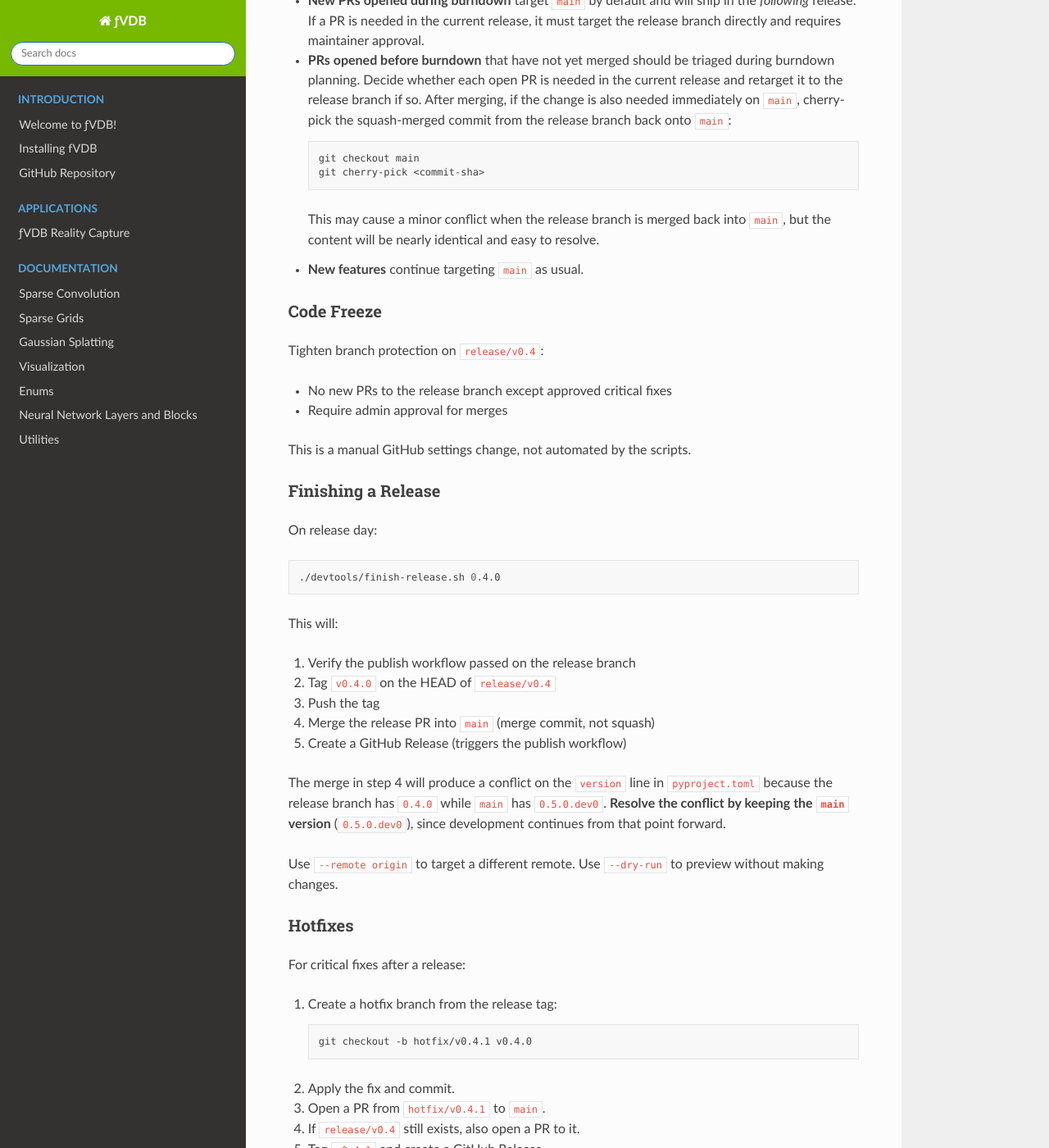
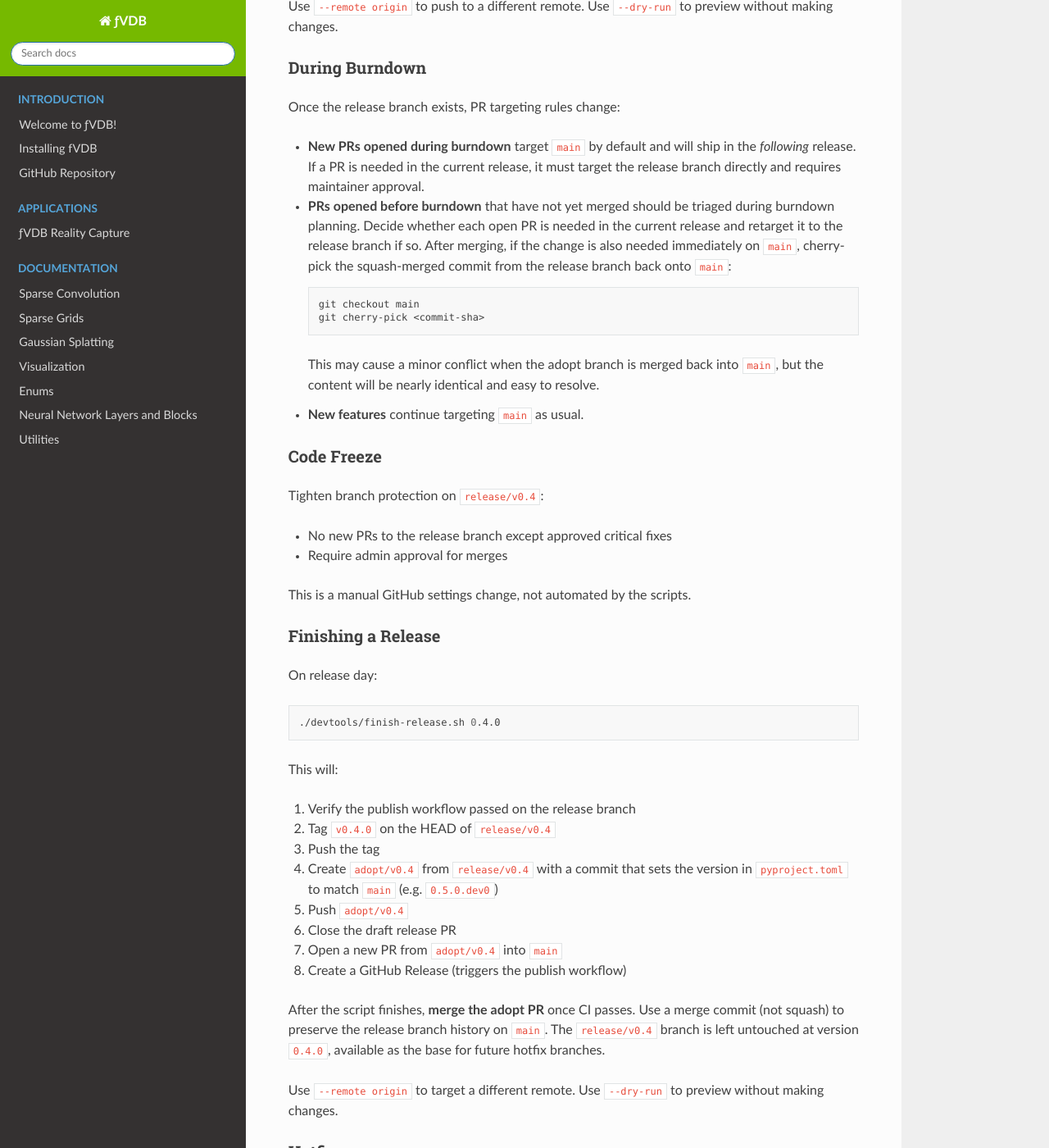
Before and after one commit to openvdb/fvdb-core, a Sphinx documentation site: the page built from docs/release-process.md, in a window 1280 px wide and 1400 px high, scrolled down 2066 px. Shown: the whole window at 82% size. Built offline with Sphinx 7.4.7 and the Read the Docs theme 3.1.0, drawn with Linux system fonts in a browser that asks for light colours; pages that are not in the unit, such as notebooks, are missing from menus; some of the changed text lies outside the part shown.

Commit message:
Enhance finish-release.sh to create an adopt branch for version reconciliation
- Updated the release process to include the creation of an adopt branch (`adopt/vX.Y`) that reconciles the version in `pyproject.toml` with the main branch before merging.
- Modified the script to close the original release PR and open a new PR from the adopt branch to main.
- Updated documentation to reflect changes in the release process and branch naming conventions.
- Added tests to ensure the adopt branch is created and merges cleanly into main.

This change improves the release workflow by maintaining the integrity of the release branch for future patch releases.

Signed-off-by: Jonathan Swartz <jonathan@jswartz.info>

````diff
--- a/docs/release-process.md
+++ b/docs/release-process.md
@@ -7,12 +7,16 @@ branching model with short-lived release branches.
 
 `main` is the single long-lived default branch. It always contains the latest
 development code. Release branches (`release/vX.Y`) are created for
-stabilization and are merged back into `main` at release time.
+stabilization. At release time, an adopt branch (`adopt/vX.Y`) reconciles
+the version in `pyproject.toml` and merges the release work back into `main`,
+keeping the release branch pristine for future patch releases.
 
 ```
-main:           ──A──B──C──D─────────────G──H──I── ...
-                       \                   /
-release/v0.4:           E──F──────────────T (tag v0.4.0)
+main:           ──A──B──C──D──────────────────G──H──I── ...
+                       \                       /
+release/v0.4:           E──F────────T (tag v0.4.0)
+                                     \
+adopt/v0.4:                           V (version fixup)
 ```
 
 - **A, B**: normal development on `main`
@@ -21,7 +25,8 @@ release/v0.4:           E──F──────────────T (tag
 - **D**: new feature merged to `main` (not included in the release)
 - **E, F**: bug fixes or pre-burndown PRs merged to the release branch
 - **T**: release tag created on the release branch
-- **G**: merge commit bringing release fixes back into `main`
+- **V**: adopt branch created from `T`; version set to match `main`
+- **G**: merge commit bringing release fixes back into `main` via `adopt/v0.4`
 - **H, I**: development continues
 
 ## Branch Naming
@@ -29,6 +34,7 @@ release/v0.4:           E──F──────────────T (tag
 | Purpose | Pattern | Example |
 |---------|---------|---------|
 | Release | `release/vMAJOR.MINOR` | `release/v0.4` |
+| Adopt | `adopt/vMAJOR.MINOR` | `adopt/v0.4` |
 | Hotfix | `hotfix/vMAJOR.MINOR.PATCH` | `hotfix/v0.4.1` |
 
 ## Version Management
@@ -39,6 +45,7 @@ The version in `pyproject.toml` is the single source of truth.
 |--------|---------|---------|
 | `release/vX.Y` | `X.Y.0` | `0.4.0` |
 | `main` (after branching) | `X.Z.0.dev0` | `0.5.0.dev0` |
+| `adopt/vX.Y` | `X.Z.0.dev0` (matches `main`) | `0.5.0.dev0` |
 
 The `.dev0` suffix on `main` is a [PEP 440](https://peps.python.org/pep-0440/)
 pre-release marker that signals unreleased development code. It does not affect
@@ -53,7 +60,7 @@ A typical release takes about one week:
 | **Burndown start** | Day 0 | Create release branch, bump `main` version, open merge PR |
 | **Burndown** | ~4-6 days | Stabilize: fix bugs on the release branch, continue features on `main` |
 | **Code freeze** | 1-3 days | Only critical fixes on the release branch (admin merge only) |
-| **Release day** | Day ~7 | Tag, merge PR, create GitHub Release |
+| **Release day** | Day ~7 | Tag, create adopt branch + PR, create GitHub Release, merge adopt PR |
 
 ## Procedures
 
@@ -70,7 +77,8 @@ This will:
 2. Set the version to `0.4.0` on the release branch
 3. Bump `main` to `0.5.0.dev0`
 4. Push both branches to `upstream`
-5. Open a **draft** PR from `release/v0.4` into `main`
+5. Open a **draft** PR from `release/v0.4` into `main` (tracks burndown;
+   will be closed by `finish-release.sh` and replaced by an adopt PR)
 
 Use `--remote origin` to push to a different remote.
 Use `--dry-run` to preview without making changes.
@@ -91,7 +99,7 @@ Once the release branch exists, PR targeting rules change:
   git checkout main
   git cherry-pick <commit-sha>
   ```
-  This may cause a minor conflict when the release branch is merged back into
+  This may cause a minor conflict when the adopt branch is merged back into
   `main`, but the content will be nearly identical and easy to resolve.
 - **New features** continue targeting `main` as usual.
 
@@ -115,13 +123,17 @@ This will:
 1. Verify the publish workflow passed on the release branch
 2. Tag `v0.4.0` on the HEAD of `release/v0.4`
 3. Push the tag
-4. Merge the release PR into `main` (merge commit, not squash)
-5. Create a GitHub Release (triggers the publish workflow)
+4. Create `adopt/v0.4` from `release/v0.4` with a commit that sets the
+   version in `pyproject.toml` to match `main` (e.g. `0.5.0.dev0`)
+5. Push `adopt/v0.4`
+6. Close the draft release PR
+7. Open a new PR from `adopt/v0.4` into `main`
+8. Create a GitHub Release (triggers the publish workflow)
 
-The merge in step 4 will produce a conflict on the `version` line in
-`pyproject.toml` because the release branch has `0.4.0` while `main` has
-`0.5.0.dev0`. **Resolve the conflict by keeping the `main` version**
-(`0.5.0.dev0`), since development continues from that point forward.
+After the script finishes, **merge the adopt PR** once CI passes. Use a
+merge commit (not squash) to preserve the release branch history on `main`.
+The `release/v0.4` branch is left untouched at version `0.4.0`, available
+as the base for future hotfix branches.
 
 Use `--remote origin` to target a different remote.
 Use `--dry-run` to preview without making changes.
@@ -157,7 +169,7 @@ During code freeze, additionally:
 | Script | Purpose |
 |--------|---------|
 | `devtools/start-release.sh` | Create release branch, bump versions, open PR |
-| `devtools/finish-release.sh` | Tag release, merge PR, create GitHub Release |
+| `devtools/finish-release.sh` | Tag release, create adopt branch + PR, create GitHub Release |
 | `devtools/test-release-scripts.sh` | End-to-end tests for the release scripts |
 
 All scripts support `--help`, `--dry-run`, and `--remote <name>` flags.
@@ -234,6 +246,9 @@ is:
    /path/to/fvdb-core/devtools/finish-release.sh 0.4.0
    ```
 
+   After each `finish-release.sh` run, merge the resulting `adopt/v*` PR
+   on GitHub once CI passes.
+
 `finish-release.sh` checks that the latest `publish.yml` run on the release
 branch succeeded before proceeding. If the workflow failed or hasn't run, it
 prompts for confirmation.
````
Also changed, not shown: 3 other files.
